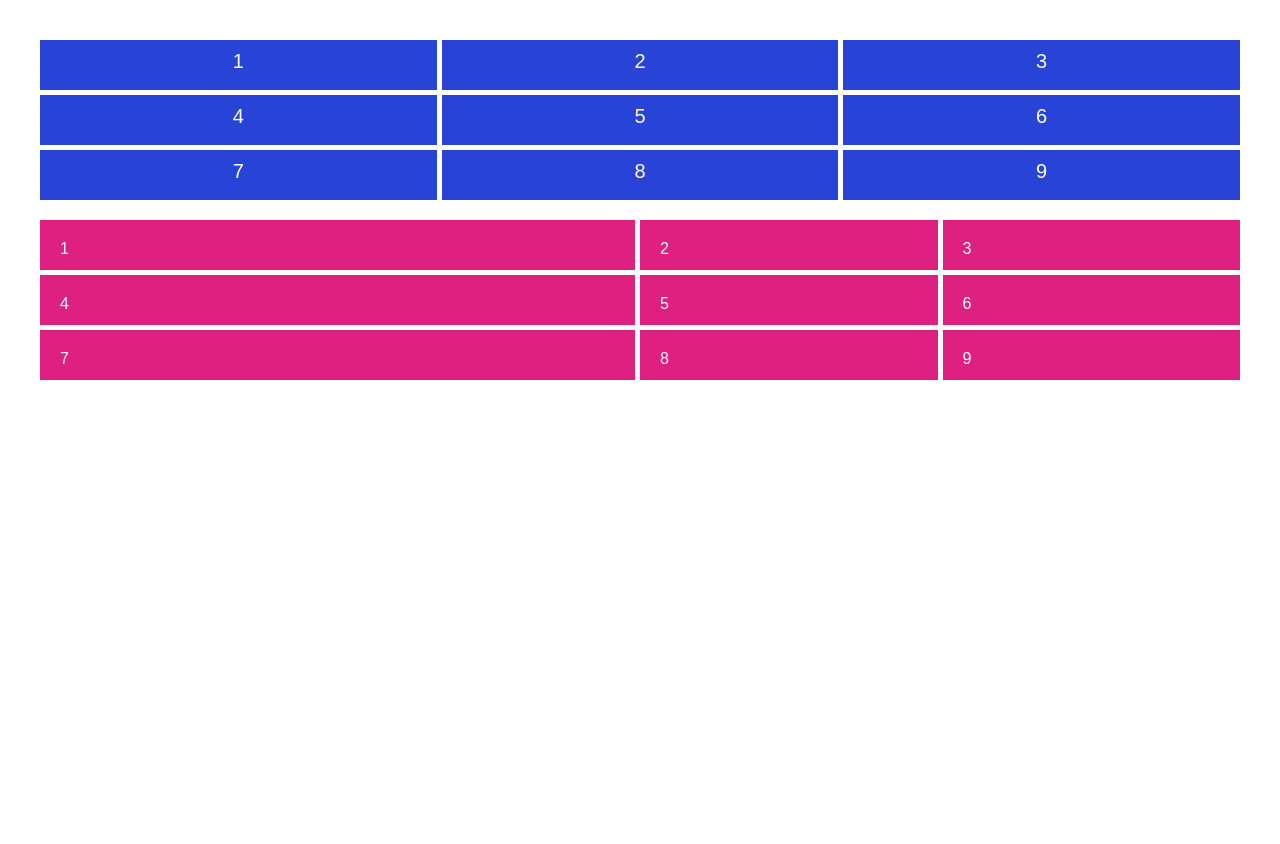
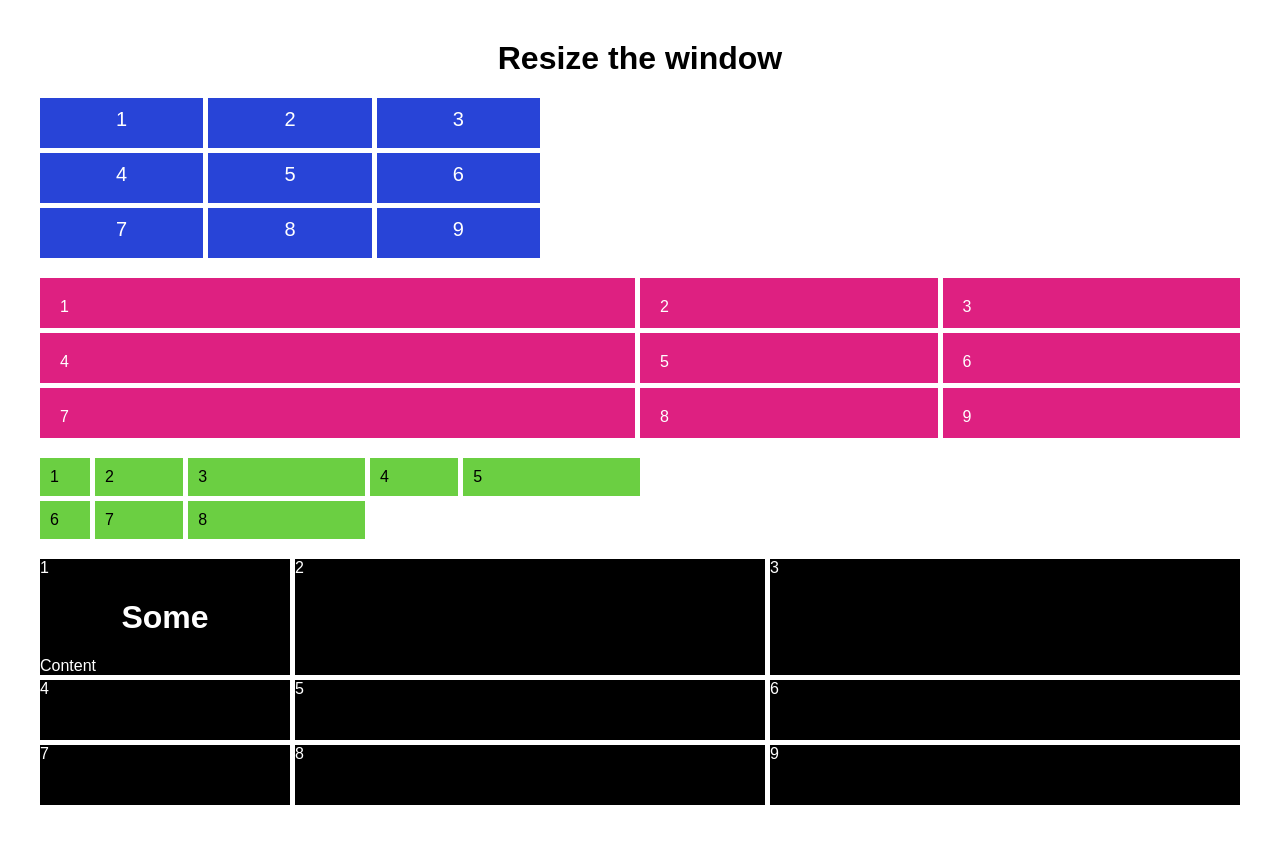
Before and after one commit to bdog72/css-grid-4, a React app: page / in a window 1280 px wide. Before the commit the page ends 800 px from the top, so only its background shows below. Built offline with nearby package versions, Linux system fonts and the light colour scheme; some packages are replaced by stand-ins of ours.

Commit message:
new css grid examples

```diff
--- a/src/components/App.js
+++ b/src/components/App.js
@@ -3,6 +3,7 @@ import React, { Component } from 'react'
 class App extends Component {
   render () {
     return <div>
+      <h1>Resize the window</h1>
       <div className='wrap'>
         <div>1</div>
         <div>2</div>
@@ -25,6 +26,29 @@ class App extends Component {
         <div>8</div>
         <div>9</div>
       </div>
+      <div className='wrap2'>
+        <div>1</div>
+        <div>2</div>
+        <div>3</div>
+        <div>4</div>
+        <div>5</div>
+        <div>6</div>
+        <div>7</div>
+        <div>8</div>
+      </div>
+      <div className='wrap3'>
+        <div>1
+        <h1>Some</h1>
+        Content</div>
+        <div>2</div>
+        <div>3</div>
+        <div>4</div>
+        <div>5</div>
+        <div>6</div>
+        <div>7</div>
+        <div>8</div>
+        <div>9</div>
+      </div>
     </div>
   }
 }
--- a/src/styles/screen.scss
+++ b/src/styles/screen.scss
@@ -14,11 +14,16 @@ body {
   font: $base-text-size / 1 $base-font-family;
 }
 
+h1 {
+  text-align: center;
+}
+
 .wrap {
   display: grid;
   grid-template-columns: 1fr 1fr 1fr;
   grid-template-rows: 50px 50px 50px;
   grid-gap: 5px;
+  max-width: 500px;
 }
 
 .wrap div {
@@ -42,3 +47,29 @@ body {
   padding: 20px;
   color: white;
 }
+
+.wrap2 {
+  margin-top: 20px;
+  display: grid;
+  grid-template-columns: 50px repeat(2, 1fr 2fr);
+  grid-gap: 5px;
+  max-width: 600px;
+}
+
+.wrap2 div {
+  background-color: rgb(107, 207, 66);
+  padding: 10px;
+}
+
+.wrap3 {
+  margin-top: 20px;
+  display: grid;
+  grid-gap: 5px;
+  grid-template-columns: minmax(200px, 250px) 1fr 1fr;
+  grid-auto-rows: minmax(60px, auto)
+}
+
+.wrap3 div {
+  background-color: black;
+  color: white;
+}
```
